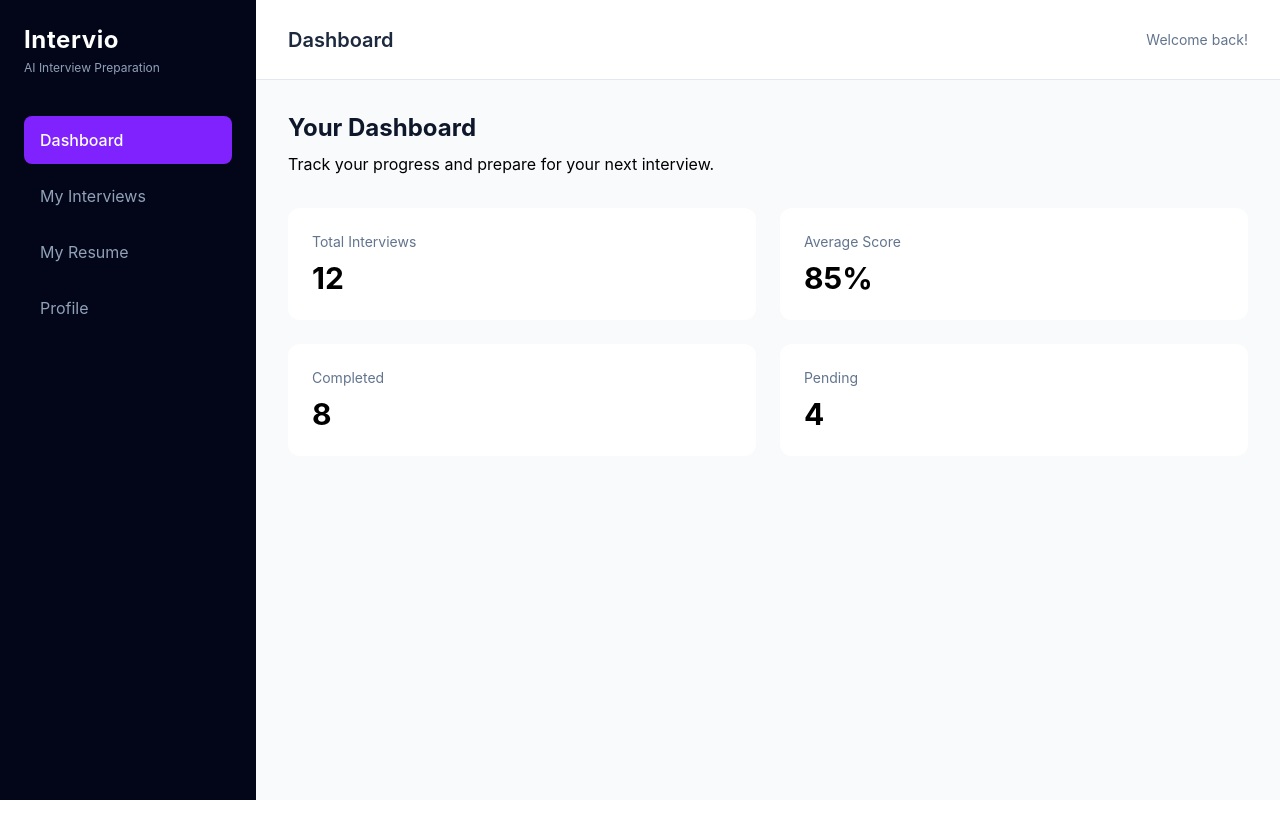
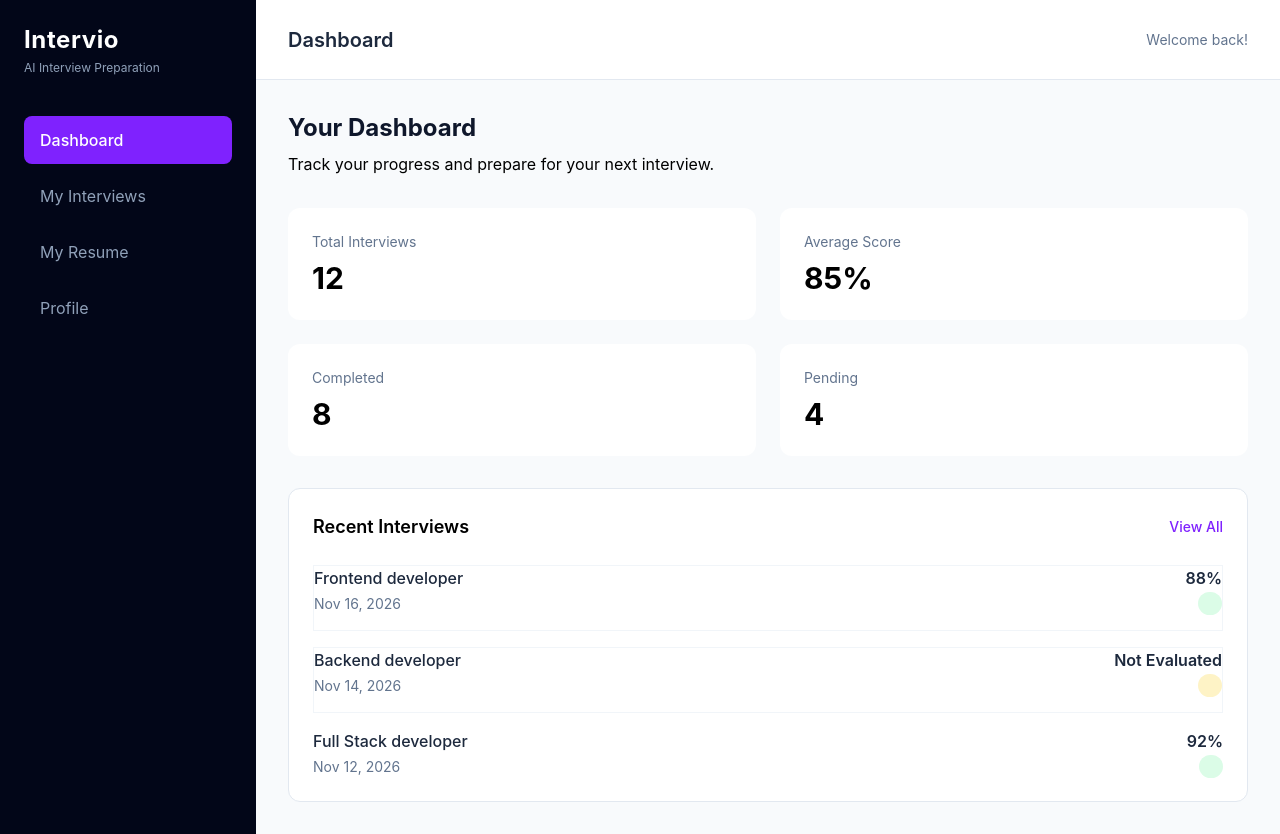
Before and after one commit to AkshayPP-3/Intervio, a React (Vite) app in the folder client/: page / in a window 1280 px wide. Before the commit the page ends 800 px from the top, so only its background shows below. Built offline with nearby package versions, Linux system fonts and the light colour scheme.

Commit message:
add recent interviews section to dashboard

```diff
--- a/client/src/features/dashboard/Dashboard.tsx
+++ b/client/src/features/dashboard/Dashboard.tsx
@@ -1,5 +1,5 @@
 import {StatsCard} from './components/StatsCard';
-
+import {RecentInterviews} from './components/RecentInterviews';
 const stats = [
   { title: "Total Interviews", value: 12 },
   { title: "Average Score", value: "85%" },
@@ -27,6 +27,9 @@ export function Dashboard(){
           />
         ))}
       </div>
+      <div className="mt-8">
+        <RecentInterviews />
+      </div>
     </div>
   )
 }
--- a/client/src/features/dashboard/components/RecentInterviews.tsx
+++ b/client/src/features/dashboard/components/RecentInterviews.tsx
@@ -1,3 +1,66 @@
-export function RecentInterviews() {
-  return <section>Recent interviews</section>
+const interviews = [
+  {
+    id:1,
+    role:'Frontend developer',
+    date:'Nov 16, 2026',
+    score:'88%',
+    status:'Completed',
+  },
+  {
+    id:2,
+    role:'Backend developer',
+    date:'Nov 14, 2026',
+    score:null,
+    status:'Pending',
+  },
+  {
+    id:3,
+    role:'Full Stack developer',
+    date:'Nov 12, 2026',
+    score:'92%',
+    status:'Completed',
+  },
+]
+
+export function RecentInterviews(){
+  return (
+    <div className="bg-white border border-slate-200 rounded-xl p-6">
+      <div className="flex items-center justify-between mb-6">
+        <h3 className="text-lg font-semibold text-slte-900">
+          Recent Interviews
+        </h3>
+
+        <button className="text-sm text-violet-600 font-medium hover:text-violet-700">
+          View All
+        </button>
+      </div>
+      <div className="space-y-4">
+        {interviews.map((interview)=>(
+          <div key = {interview.id} className="flex items-center justify-between
+          border border-slate-100 pb-4 last:border-0 last:pb-0">
+            <div>
+              <h4 className="font-medium text-slate-800">
+                {interview.role}
+              </h4>
+
+              <p className="text-sm text-slate-500 mt-1">
+                {interview.date}
+              </p>
+            </div>
+            <div className="text-right">
+              <p className="font-semibold text-slate-800">
+                {interview.score ?? 'Not Evaluated'}
+              </p>
+
+              <span
+              className={`text-xs font-medium px-3 py-1 rounded-full ${
+                interview.status === 'Completed' ? 'bg-green-100 text-green-700': 'bg-amber-100 text-amber-700'
+              }`}>
+              </span>
+            </div>
+          </div>
+        ))}
+      </div>
+    </div>
+  )
 }
```
